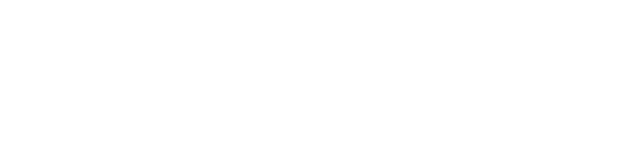
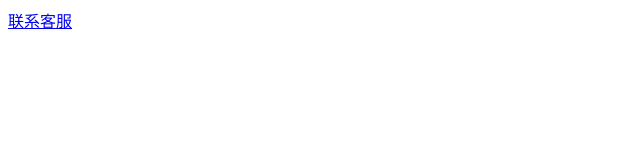
Before and after one commit to nightnight5210/nightnight5210.github.io, a plain HTML site: page index.html in a window 1280 px wide. Shown: the whole page, without its empty margins (0-640 px from the left). Drawn offline with Linux system fonts and the light colour scheme.

Commit message:
Update index.html

```diff
--- a/index.html
+++ b/index.html
@@ -1 +1,2 @@
 <meta name="format-detection"  content="telephone=yes">
+<a href="tel:18623186166">联系客服</a>
```
